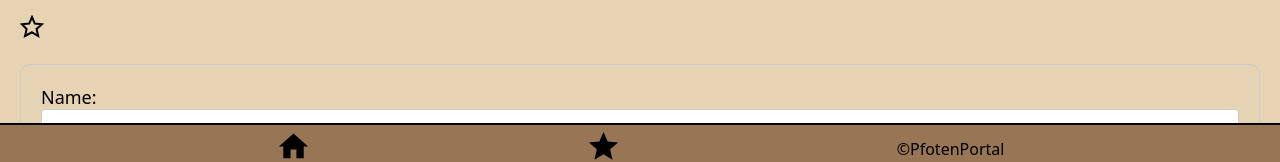
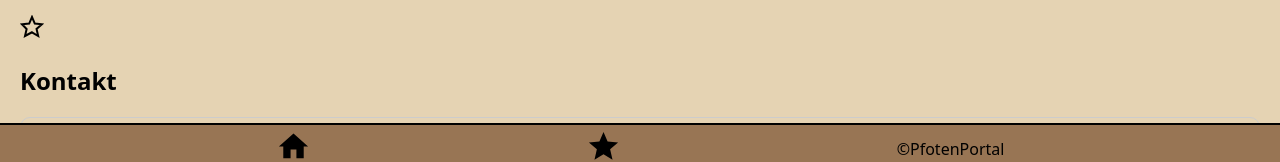
Before and after one commit to DErdmann1/Pfoten-Portal, a Next.js app: page /moredetails/1 in a window 1280 px wide. Shown: the part 627-789 px from the top of the page. Built offline with nearby package versions, Linux system fonts and the light colour scheme.

Commit message:
change readme

```diff
--- a/pages/moredetails/[id].js
+++ b/pages/moredetails/[id].js
@@ -64,6 +64,10 @@ const SubmitButton = styled.button`
   border: none;
   background-color: #f0f0f0;
   cursor: pointer;
+`;
+
+const StyledH2 = styled.h2`
+  position: center;
 `;
 
 const StyledLink = styled(Link)`
@@ -157,7 +161,7 @@ export default function MoreDetailsPage() {
         >
           Zu Favoriten
         </BookmarkButton>
-
+        <StyledH2>Kontakt</StyledH2>
         {isSubmitted ? (
           <p>
             Vielen Dank für Ihre Nachricht! Unser Vermittlungsteam wird sich
```
Also changed, not shown: 1 other file (tests, documents, lock files or other folders).
